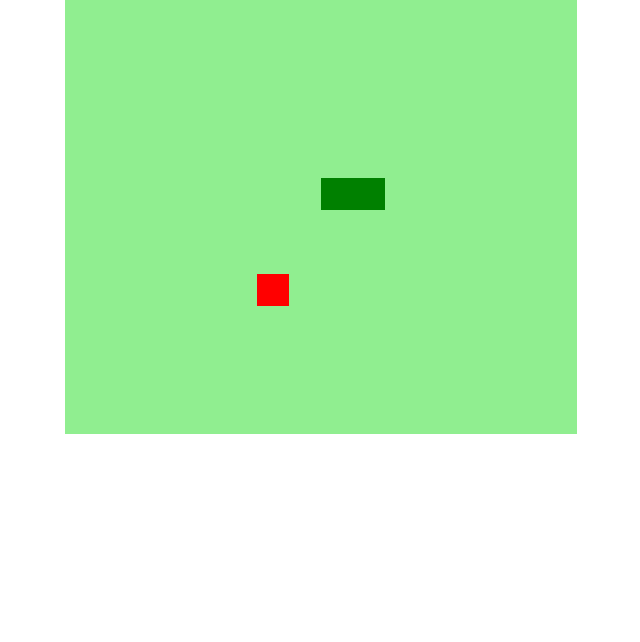
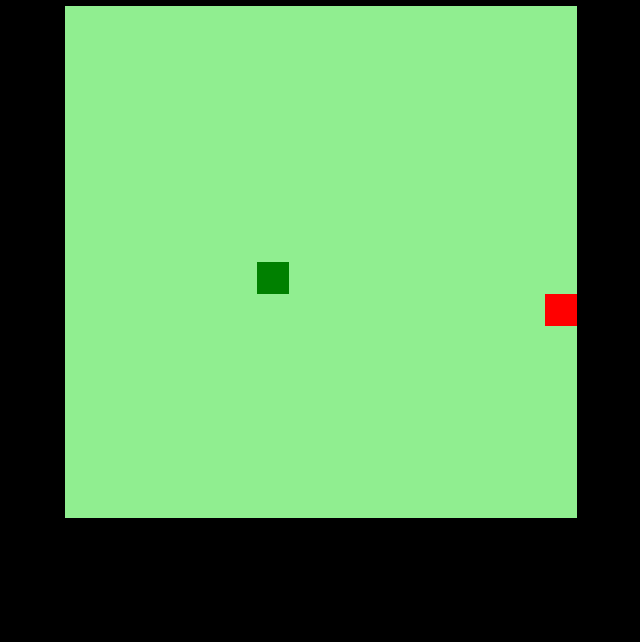
Before and after one commit to iuryflores/Snake-Game, a plain HTML site: page index.html in a window 1280 px wide. Shown: the part 158-800 px from the top of the page, without its empty margins (319-959 px from the left). Drawn offline with Linux system fonts and the light colour scheme.

Commit message:
adicionando estilização

```diff
--- a/index.html
+++ b/index.html
@@ -11,7 +11,7 @@
 </head>
 
 <body>
-    <h1>Snake Game!</h1>
+    <h1>SNAKE GAME!</h1>
     <canvas id="snake" width="512" height="512"></canvas>
 
 </body>
--- a/script.js
+++ b/script.js
@@ -10,8 +10,8 @@ snake[0] = {
 
 let direction = "right";
 let food = {
-    x: Math.floor(Math.random() * 15 + 1) * box,
-    y: Math.floor(Math.random() * 15 + 1) * box
+    x: Math.floor(Math.random() * 16 + 1) * box,
+    y: Math.floor(Math.random() * 16 + 1) * box
 }
 
 function criarBG() {
@@ -43,9 +43,9 @@ function update(event) {
 
 function iniciarJogo() {
 
-    if (snake[0].x > 15 * box && direction == "right") snake[0].x = 0;
+    if (snake[0].x > 16 * box && direction == "right") snake[0].x = 0;
     if (snake[0].x < 0 && direction == "left") snake[0].x = 16 * box;
-    if (snake[0].y > 15 * box && direction == "down") snake[0].y = 0;
+    if (snake[0].y > 16 * box && direction == "down") snake[0].y = 0;
     if (snake[0].y < 0 && direction == "up") snake[0].y = 16 * box;
 
     for (i = 1; i < snake.length; i++) {
@@ -71,8 +71,8 @@ function iniciarJogo() {
         snake.pop();
 
     } else {
-        food.x = Math.floor(Math.random() * 15 + 1) * box;
-        food.y = Math.floor(Math.random() * 15 + 1) * box;
+        food.x = Math.floor(Math.random() * 16 + 1) * box;
+        food.y = Math.floor(Math.random() * 16 + 1) * box;
 
     }
 
--- a/style.css
+++ b/style.css
@@ -1,7 +1,16 @@
 body {
-    width: 100%;
-    height: 100%;
+    height: 95vh;
     margin: 0;
     padding: 0;
-    text-align: center;
+    display: flex;
+    justify-content: center;
+    align-items: center;
+    flex-direction: column;
+    color: rgb(110, 238, 110);
+    background-color: black;
 }
+
+canvas {
+    margin: 0;
+    padding: 0;
+}
```
